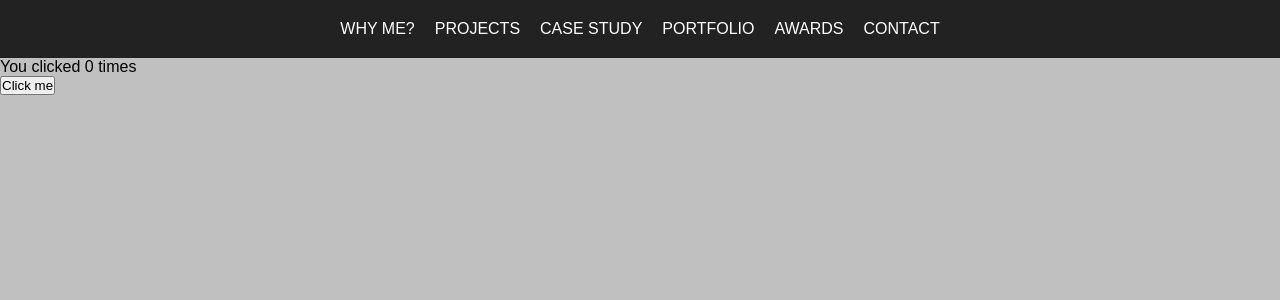
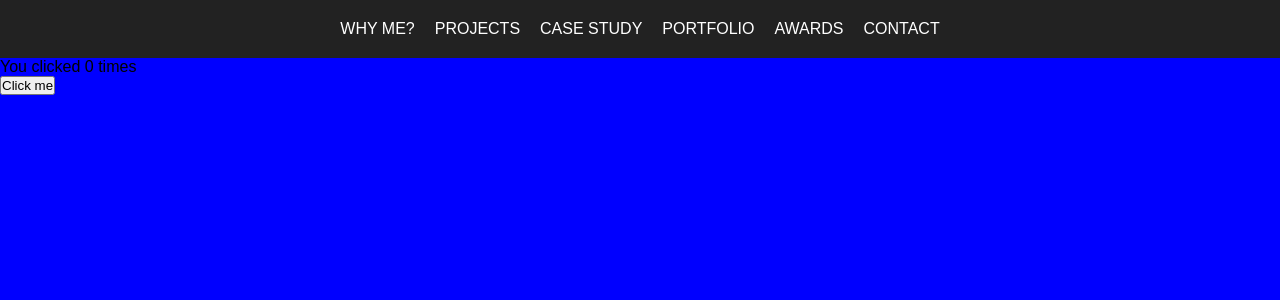
Before and after one commit to jayoharedee/assignment, a React app: page / in a window 1280 px wide. Shown: the top 300 px of the page. Built offline with nearby package versions, Linux system fonts and the light colour scheme.

Commit message:
Checking CD test 2

```diff
--- a/src/scss/style.scss
+++ b/src/scss/style.scss
@@ -1,3 +1,3 @@
 body {
-  background-color: silver;
+  background-color: blue;
 }
```
